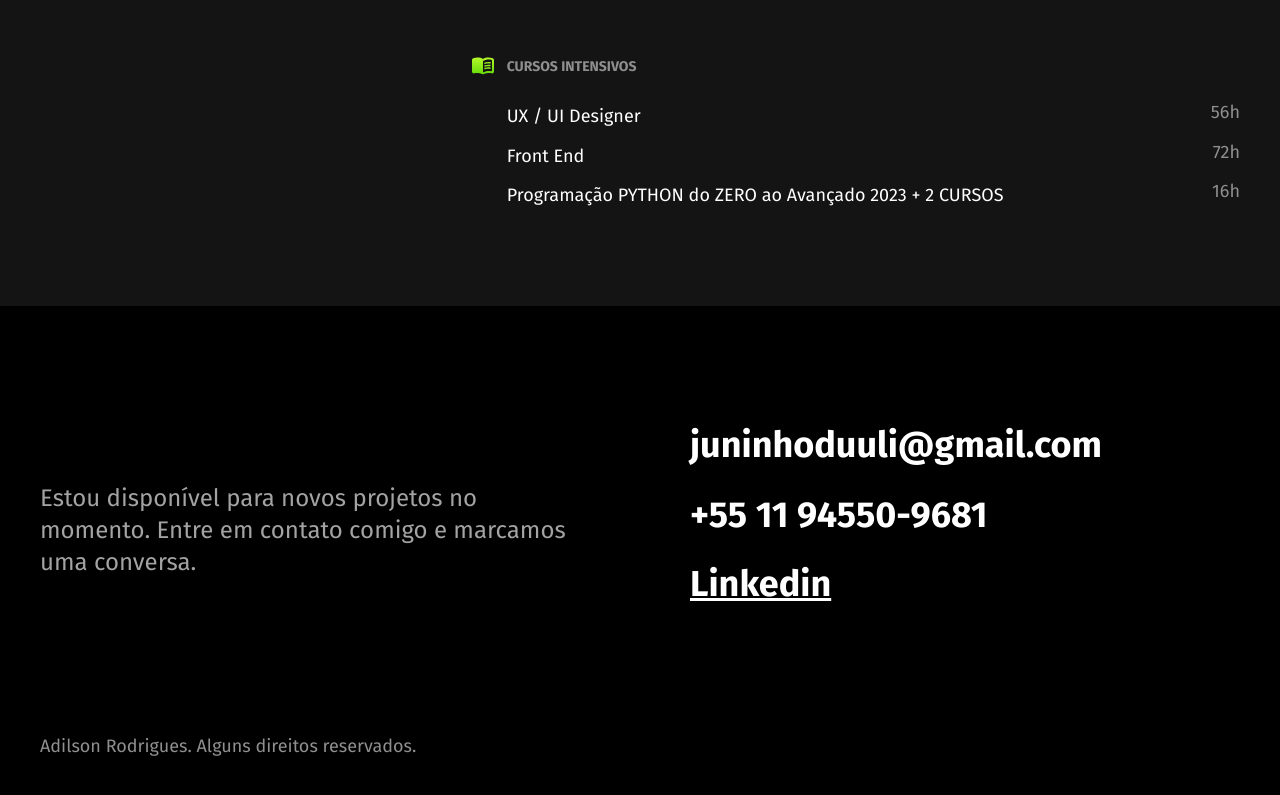
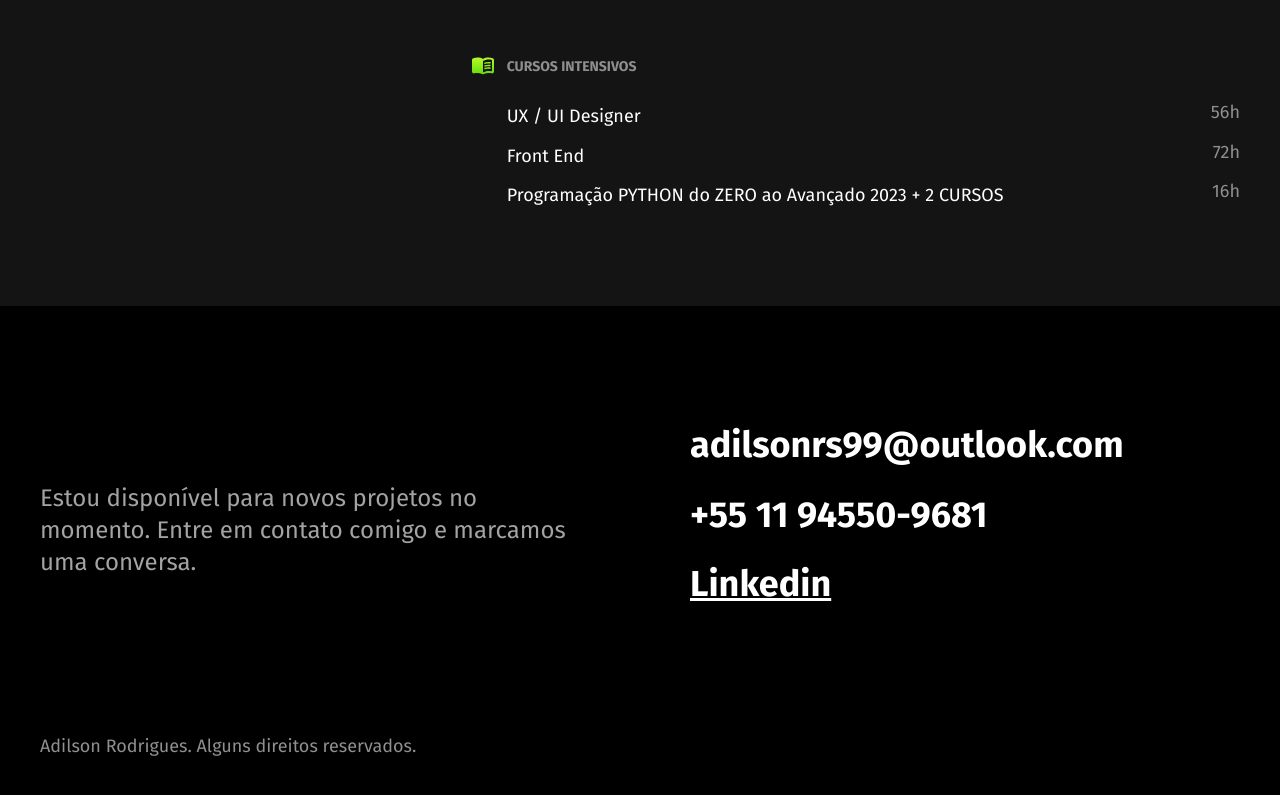
Before and after one commit to Adilsonrs99/Adilsonrs99.github.io, a plain HTML site: page index.html in a window 1280 px wide. Shown: the part 1636-2431 px from the top of the page. Drawn offline with Linux system fonts and the light colour scheme.

Commit message:
email atualizado

```diff
--- a/index.html
+++ b/index.html
@@ -137,7 +137,7 @@
                 Entre em contato comigo e marcamos uma conversa.
             </p>
             <ul class="footer-contato">
-                <li>juninhoduuli@gmail.com</li>
+                <li>adilsonrs99@outlook.com</li>
                 <li>+55 11 94550-9681</li>
 
                 <li><a href="https://www.linkedin.com/in/adilson-r-466a59113/">Linkedin </a></li>
```
